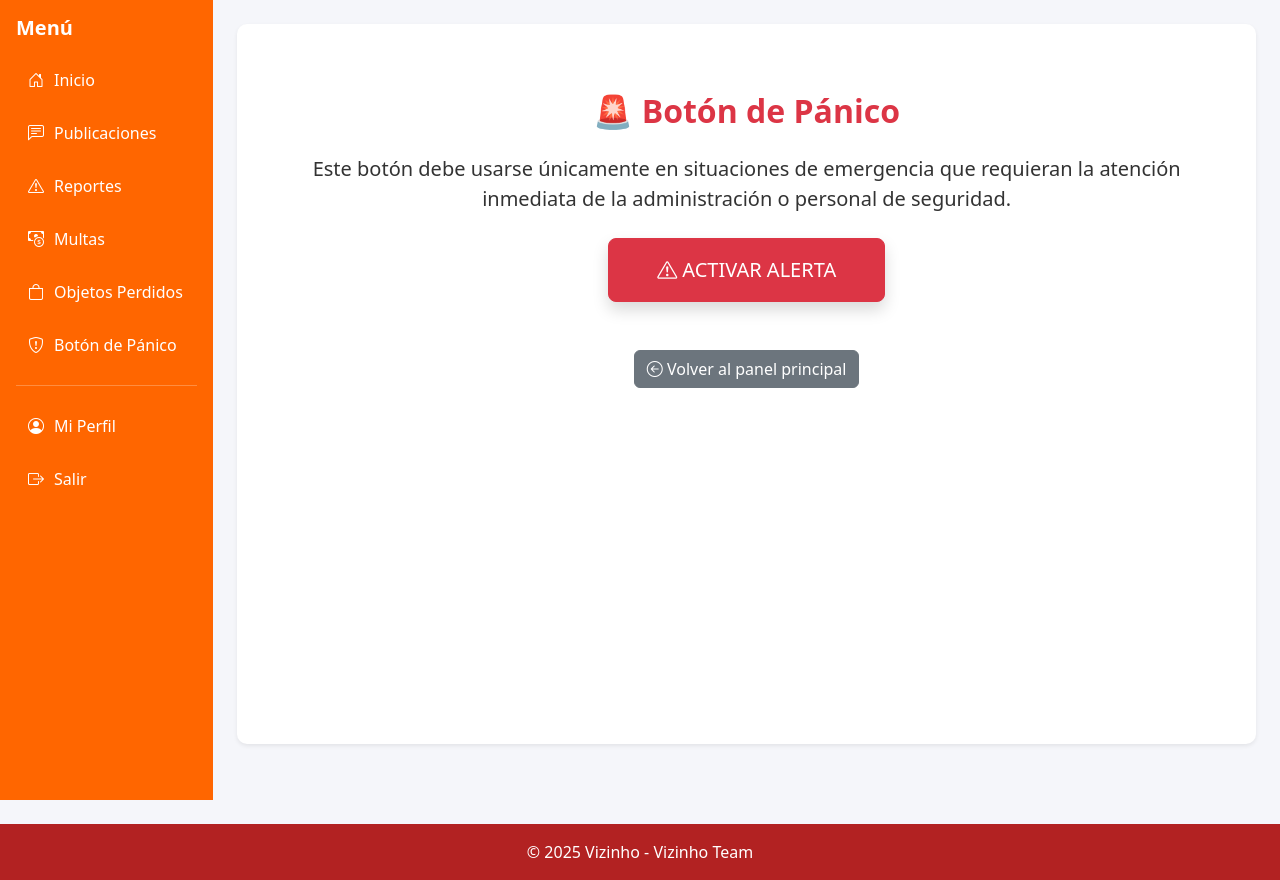
After one commit to Seba-sRod-1808/Vizinho, a Django app: page /panico/activar/ in a window 1280 px wide. The commit adds this page. Run offline with Django 5.2, Linux system fonts and the light colour scheme; the visitor is signed in with stand-in values (Sample User, id 1).

Commit message:
Correccion de errores de boton de panico con el metodo get

```diff
--- /dev/null
+++ b/core/templates/panico/activar_panico.html
@@ -0,0 +1,26 @@
+{% extends "base.html" %}
+{% block title %}Botón de Pánico{% endblock %}
+
+{% block content %}
+<div class="container mt-5 text-center">
+  <h2 class="fw-bold text-danger mb-4">🚨 Botón de Pánico</h2>
+
+  <p class="lead mb-4">
+    Este botón debe usarse <strong>únicamente en situaciones de emergencia</strong>
+    que requieran la atención inmediata de la administración o personal de seguridad.
+  </p>
+
+  <form method="post" class="mt-4">
+    {% csrf_token %}
+    <button type="submit" class="btn btn-danger btn-lg px-5 py-3 shadow">
+      <i class="bi bi-exclamation-triangle"></i> ACTIVAR ALERTA
+    </button>
+  </form>
+
+  <div class="mt-5">
+    <a href="{% url 'dashboard' %}" class="btn btn-secondary">
+      <i class="bi bi-arrow-left-circle"></i> Volver al panel principal
+    </a>
+  </div>
+</div>
+{% endblock %}
--- a/core/views.py
+++ b/core/views.py
@@ -1,5 +1,6 @@
 # Django core
 from multiprocessing import context
+from pyexpat.errors import messages
 from django.shortcuts import render, redirect, get_object_or_404
 from django.urls import reverse_lazy
 from django.contrib.auth import authenticate, login, logout
@@ -200,8 +201,12 @@ class PublicacionDeleteView(LoginRequiredMixin, SoloAdminMixin, DeleteView):
     success_url = reverse_lazy("lista_publicaciones")
 
 class ActivarBotonPanicoView(LoginRequiredMixin, View):
+    def get(self, request):
+        return render(request, "panico/activar_panico.html")
+
     def post(self, request):
         BotonPanico.objects.create(_usuario=request.user)
+        messages.success(request, "🚨 ¡Botón de pánico activado correctamente!")
         return redirect("historial_panico")
 
 class HistorialBotonPanicoView(LoginRequiredMixin, ListView):
```
Also changed, not shown: core/templates/dashboard.html (+10 -0 lines).
